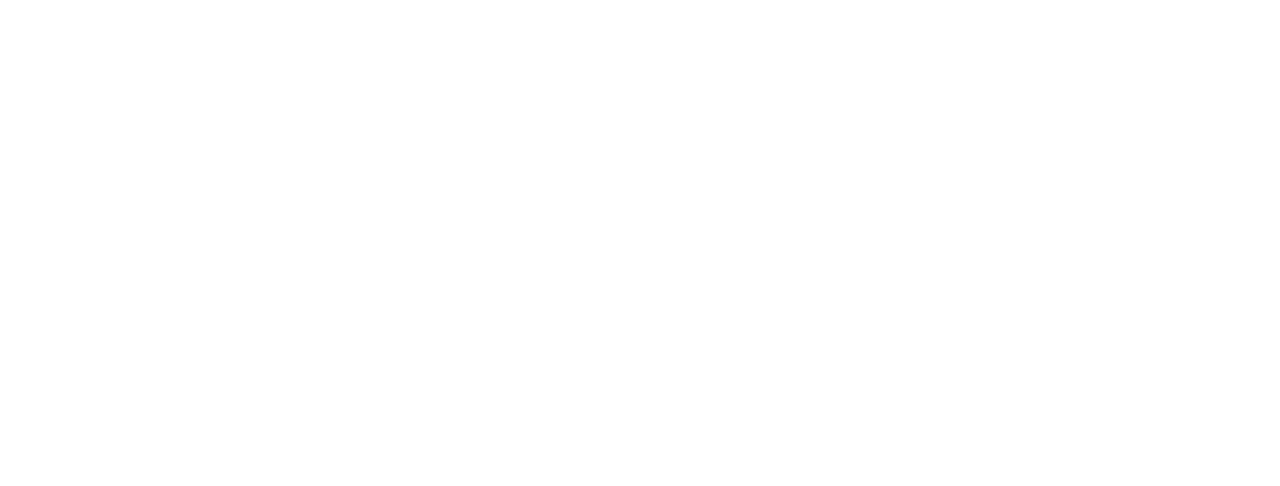
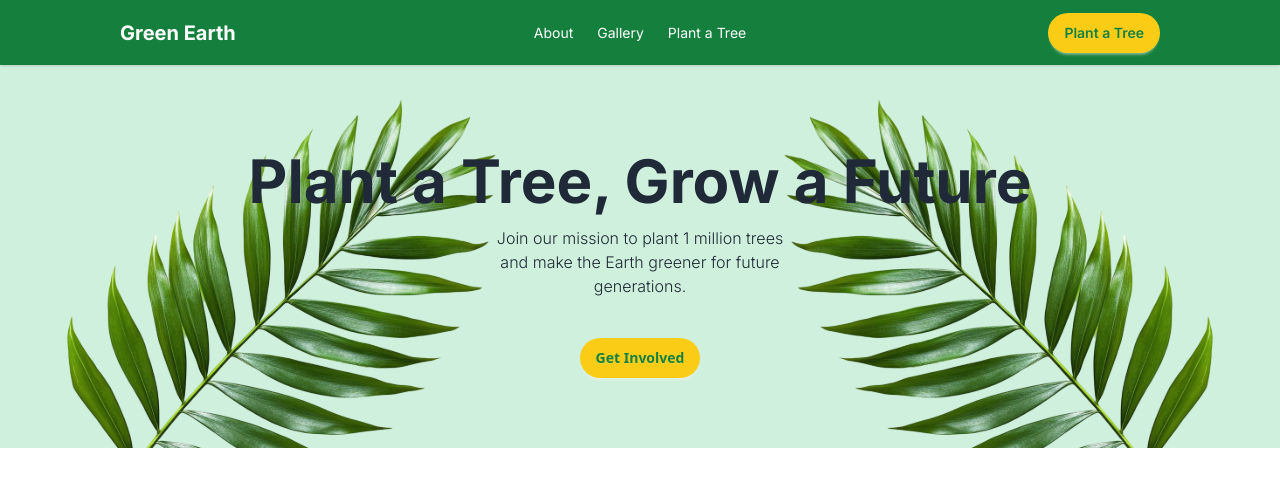
Before and after one commit to MuhitShimanto/green-earth-plant-shop, a plain HTML site: page index.html in a window 1280 px wide. Drawn offline with nearby package versions, Linux system fonts and the light colour scheme.

Commit message:
Complete Header

```diff
--- a/index.html
+++ b/index.html
@@ -32,6 +32,84 @@
     <link rel="stylesheet" href="style.css" />
   </head>
   <body>
+    <header>
+      <nav
+        class="navbar bg-[#15803D] text-white font-normal text-[16px] inter shadow-sm px-30"
+      >
+        <div class="navbar-start">
+          <div class="dropdown">
+            <div tabindex="0" role="button" class="btn btn-ghost lg:hidden">
+              <svg
+                xmlns="http://www.w3.org/2000/svg"
+                class="h-5 w-5"
+                fill="none"
+                viewBox="0 0 24 24"
+                stroke="currentColor"
+              >
+                <path
+                  stroke-linecap="round"
+                  stroke-linejoin="round"
+                  stroke-width="2"
+                  d="M4 6h16M4 12h8m-8 6h16"
+                />
+              </svg>
+            </div>
+            <ul
+              tabindex="0"
+              class="menu menu-sm dropdown-content bg-base-100 rounded-box z-1 mt-3 w-52 p-2 shadow text-black"
+            >
+              <li><a href="#">About</a></li>
+              <li>
+                <a href="#">Gallery</a>
+              </li>
+              <li><a href="#">Plant a Tree</a></li>
+              <li>
+                <a
+                  class="btn rounded-4xl bg-[#FACC15] hover:bg-[#FACC15]/85 text-[#15803D] border-none"
+                  >Plant a Tree</a
+                >
+              </li>
+            </ul>
+          </div>
+          <a href="./" class="text-xl inter font-bold">Green Earth</a>
+        </div>
+        <div class="navbar-center hidden lg:flex">
+          <ul class="menu menu-horizontal px-1">
+            <li><a href="#">About</a></li>
+            <li>
+              <a href="#">Gallery</a>
+            </li>
+            <li><a href="#">Plant a Tree</a></li>
+          </ul>
+        </div>
+        <div class="navbar-end">
+          <a
+            class="btn rounded-4xl bg-[#FACC15] hover:bg-[#FACC15]/85 text-[#15803D] border-none hidden md:flex"
+            >Plant a Tree</a
+          >
+        </div>
+      </nav>
+      <div
+        class="hero h-[250px] lg:h-[383px] bg-[#CFF0DC] flex flex-col items-center justify-center text-center space-y-10 lg:bg-[url('./assets/hero-leaf1.png'),url('./assets/hero-leaf2.png')] bg-no-repeat bg-[position:left_center,right_center] bg-contain"
+      >
+        <div class="flex flex-col items-center">
+          <h1 class="inter text-[#1F2937] font-bold text-[30px] lg:text-[60px]">
+            Plant a Tree, Grow a Future
+          </h1>
+          <p class="w-[300px] text-[#1F2937] inter font-light text-[12px] lg:text-[16px]">
+            Join our mission to plant 1 million trees and make the Earth greener
+            for future generations.
+          </p>
+        </div>
+        <a
+          class="btn rounded-4xl bg-[#FACC15] hover:bg-[#FACC15]/85 text-[#15803D] border-none"
+          >Get Involved</a
+        >
+      </div>
+    </header>
 
+
+    <!-- Script -->
+    <script src="./script.js"></script>
   </body>
 </html>
```
